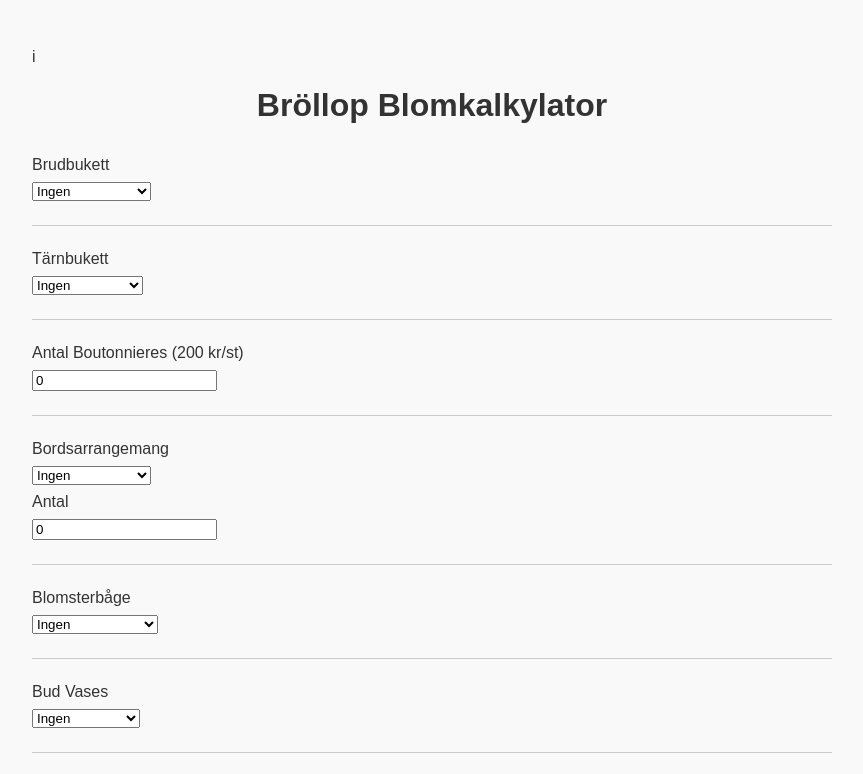
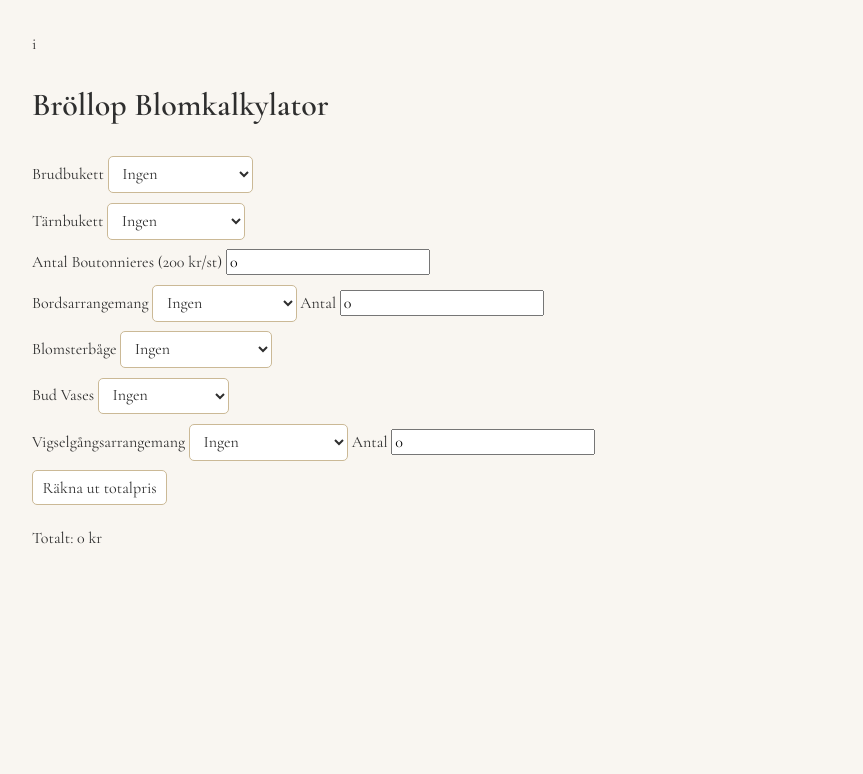
Before and after one commit to Elvyar98/sb_blomkalkylator, a plain HTML site: page index.html in a window 1280 px wide. Shown: the top 774 px of the page, without its empty margins (208-1071 px from the left). Drawn offline with nearby package versions, Linux system fonts and the light colour scheme.

Commit message:
Update index.html
Changed font

```diff
--- a/index.html
+++ b/index.html
@@ -3,53 +3,50 @@ i
 <html lang="sv">
 <head>
   <meta charset="UTF-8" />
-  <meta name="viewport" content="width=device-width, initial-scale=1.0"/>
+  <meta name="viewport" content="width=device-width, initial-scale=1.0" />
   <title>Bröllop Blomkalkylator</title>
+  <link href="https://fonts.googleapis.com/css2?family=Cormorant+Garamond:wght@400;600&display=swap" rel="stylesheet">
   <style>
     body {
-      font-family: sans-serif;
+      font-family: 'Cormorant Garamond', serif;
+      background-color: #f9f6f1;
+      color: #2e2e2e;
       max-width: 800px;
-      margin: 2rem auto;
-      padding: 1rem;
-      background-color: #f9f9f9;
-      color: #333;
+      margin: 0 auto;
+      padding: 2rem;
+      line-height: 1.6;
     }
 
-    h1 {
-      text-align: center;
-      margin-bottom: 2rem;
+    h1, h2 {
+      color: #2e2e2e;
+      font-weight: 600;
     }
 
-    label, select, input {
-      display: block;
-      margin: 0.5rem 0;
+    label, select, input, button {
+      font-family: inherit;
+      font-size: 1rem;
+      margin: 0.3rem 0;
     }
 
-    .section {
-      border-bottom: 1px solid #ccc;
-      margin-bottom: 1.5rem;
-      padding-bottom: 1rem;
+    select, button {
+      padding: 0.4rem 0.6rem;
+      border: 1px solid #cbb996;
+      background-color: white;
+      color: #2e2e2e;
+      border-radius: 5px;
     }
 
-    .total {
-      font-size: 1.5rem;
-      font-weight: bold;
-      text-align: center;
-      margin-top: 2rem;
+    button:hover {
+      background-color: #cbb996;
+      color: white;
+      cursor: pointer;
     }
 
-    button {
-      padding: 10px 20px;
-      font-size: 1rem;
+    #total {
+      font-size: 1.5rem;
+      font-weight: 600;
       margin-top: 1rem;
-      display: block;
-      margin-left: auto;
-      margin-right: auto;
-      background-color: #006f6f;
-      color: white;
-      border: none;
-      border-radius: 6px;
-      cursor: pointer;
+      color: #bfa980;
     }
   </style>
 </head>
```
